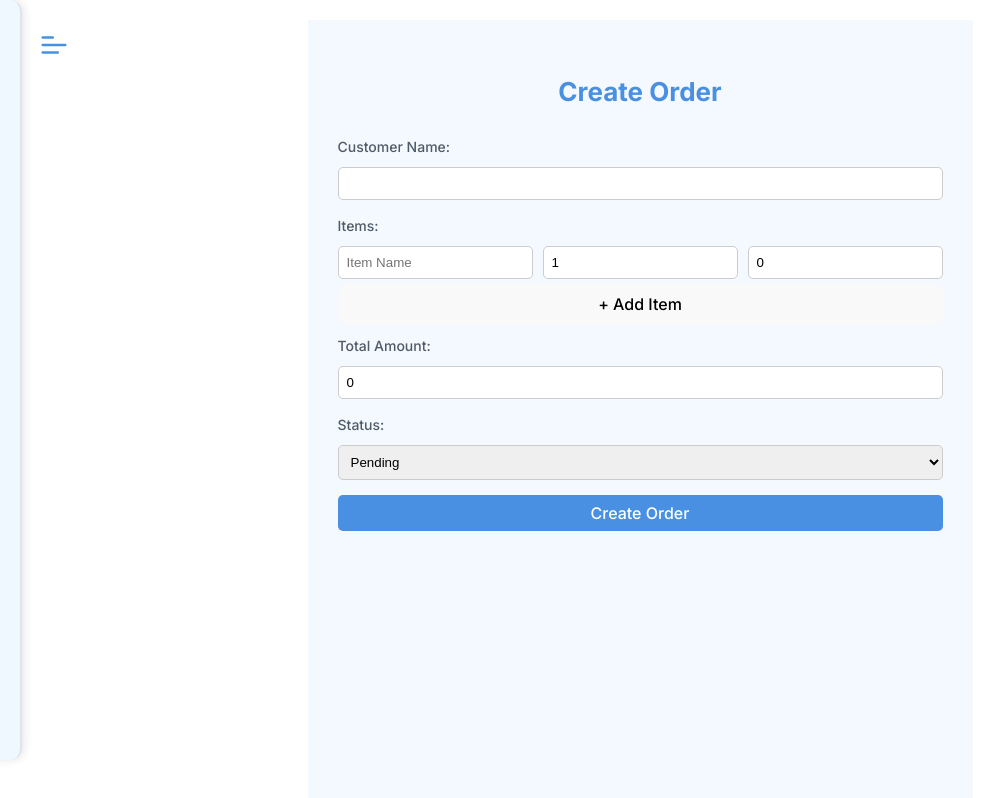
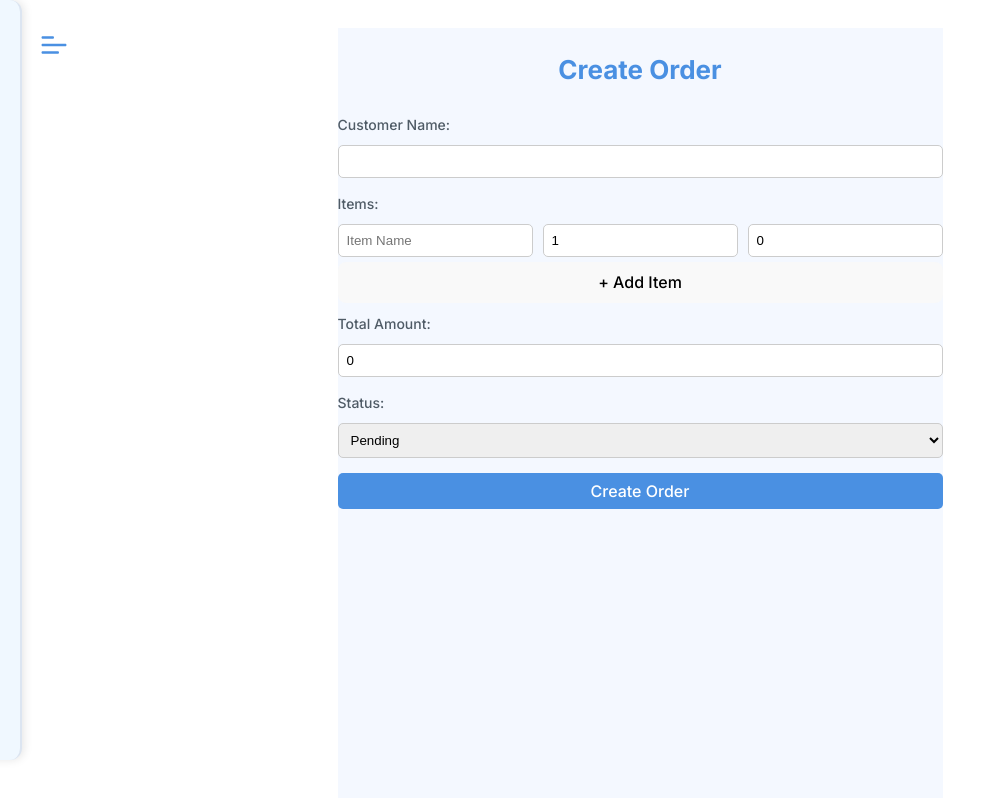
Before and after one commit to Adityagupta9/food-appi-frontend, a React (Vite) app: page /create-order in a window 1280 px wide. Shown: the top 798 px of the page, without its empty margins (0-1006 px from the left). Built offline with nearby package versions, Linux system fonts and the light colour scheme; no server answers.

Commit message:
Committing before pull

```diff
--- a/src/index.css
+++ b/src/index.css
@@ -23,7 +23,6 @@ a:hover {
 }
 
 body {
-  margin: 0;
   display: flex;
   justify-content: center;
 }
--- a/src/style/Dashboard.css
+++ b/src/style/Dashboard.css
@@ -203,7 +203,7 @@ nav ul li a:hover {
   }
 
   .admin-panel {
-    width: 100%; /* Full width on mobile */
+    width: 80%; /* Full width on mobile */
     margin-bottom: 20px;
   }
 
--- a/src/style/Sidebar.css
+++ b/src/style/Sidebar.css
@@ -82,7 +82,6 @@
 
 .content {
   flex: 1;
-  padding: 30px;
   background: #f4f8ff;
   transition: margin-left 0.3s ease-in-out;
 }
```
